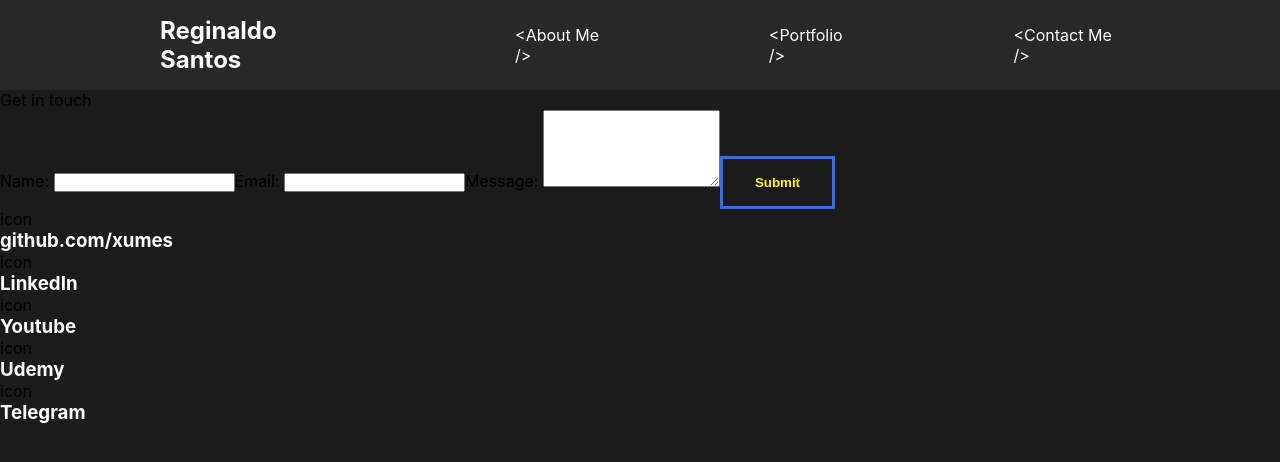
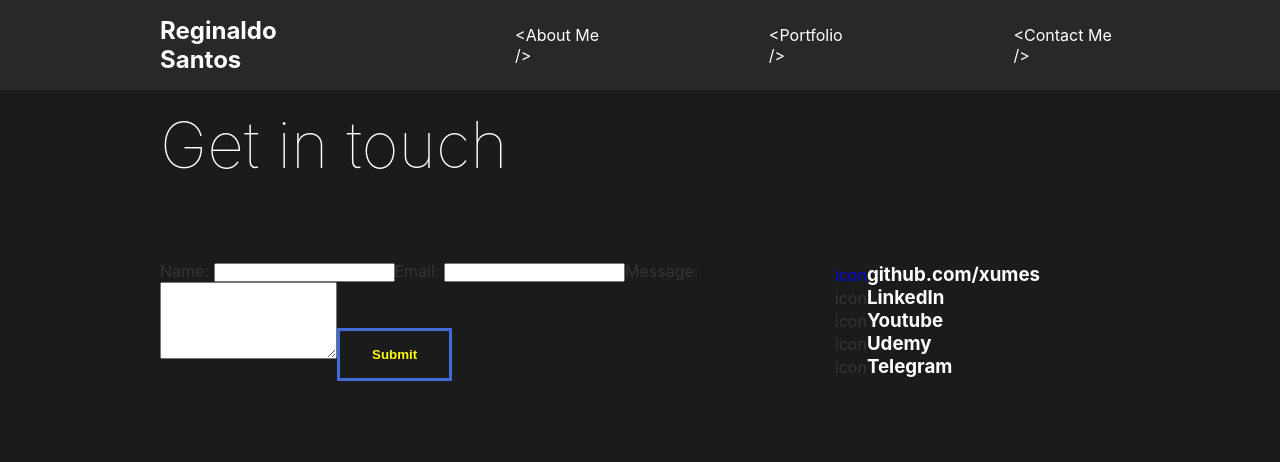
Before and after one commit to xumes/do-zero-ao-fullstack, a React (Create React App) app in the folder frontend/: page /contact in a window 1280 px wide. Shown: the top 462 px of the page. Built offline with nearby package versions, Linux system fonts and the light colour scheme.

Commit message:
Social Media Network

```diff
--- a/frontend/src/pages/ContactMe.js
+++ b/frontend/src/pages/ContactMe.js
@@ -1,10 +1,14 @@
 import React from 'react'
+
+import styled from 'styled-components'
 
 const ContactMe = () => {
     return (
-        <div>
-            <div>Get in touch</div>
-            <div id="areas">
+        <ContactStyled>
+            <Title>
+                <h2>Get in touch</h2>
+            </Title>
+            <Areas>
                 <div id="form">
                     <form id="contact-form" method="post">
                         Name: <input type="text"/>
@@ -13,31 +17,67 @@
                         <button type="submit">Submit</button>
                     </form>
                 </div>
-                <div id="network">
-                    <div className="social">
+                <Network>
+                    <Social href="http://github.com/xumes" target='_blank'>
                         icon
                         <h3>github.com/xumes</h3>
-                    </div>
-                    <div className="social">
+                    </Social>
+                    <Social>
                         icon
                         <h3>LinkedIn</h3>
-                    </div>
-                    <div className="social">
+                    </Social>
+                    <Social>
                         icon
                         <h3>Youtube</h3>
-                    </div>
-                    <div className="social">
+                    </Social>
+                    <Social>
                         icon
                         <h3>Udemy</h3>
-                    </div>
-                    <div className="social">
+                    </Social>
+                    <Social>
                         icon
                         <h3>Telegram</h3>
-                    </div>
-                </div>
-            </div>
-        </div>
+                    </Social>
+                </Network>
+            </Areas>
+        </ContactStyled>
     )
 }
 
+const ContactStyled = styled.div`
+    padding: 1rem 10rem;
+    color: #353535;
+    min-height: 90vh;
+`;
+
+const Title = styled.div`
+    margin-bottom: 4rem;
+    h2 {
+        color: white;
+    }
+`;
+
+const Areas = styled.div`
+    display: flex;
+    align-items: center;
+`;
+
+const Network = styled.div`
+    padding: 1rem 5rem;
+`;
+
+const Social = styled.a`
+    display: flex;
+    flex-direction: row;
+    justify-content: flex-start;
+    align-items: center;
+    border-radius: 15px 50px;
+    padding-left: 2rem;
+    text-decoration: none;
+    &:hover{
+        background: yellow;
+        cursor: pointer;
+    }
+`;
+
 export default ContactMe
```
Also changed, not shown: 1 other file (tests, documents, lock files or other folders).
